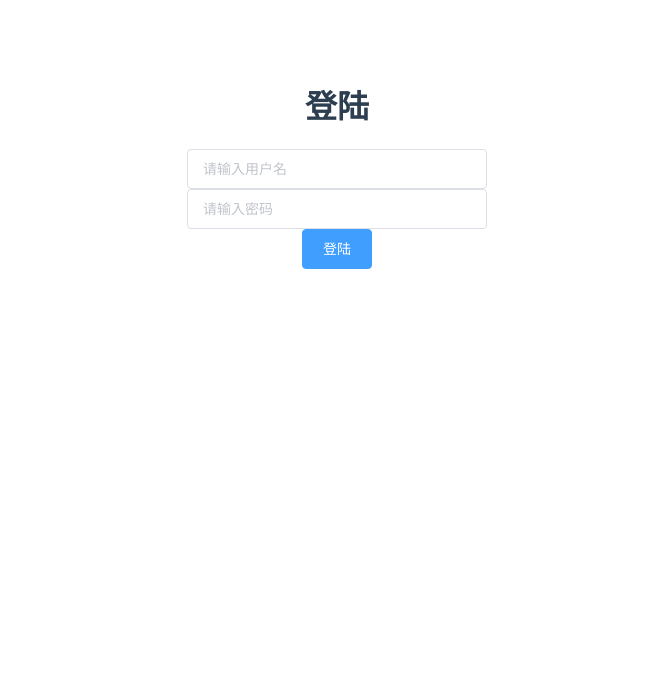
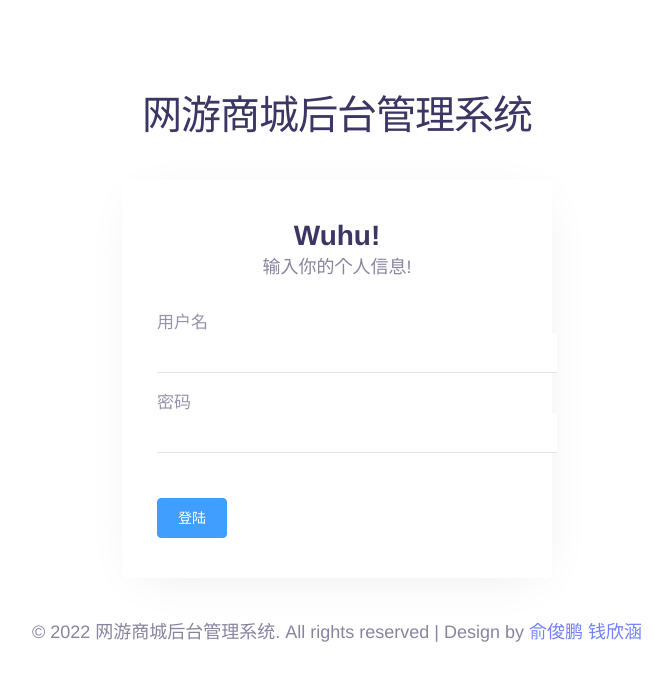
Before and after one commit to Aealen/QFManegerment, a Vue app: page / in a window 1280 px wide. Shown: the top 680 px of the page, without its empty margins (303-975 px from the left). Built offline with nearby package versions, Linux system fonts and the light colour scheme; what vue-session would draw is missing.

Commit message:
LoginPage

```diff
--- a/src/components/Login.vue
+++ b/src/components/Login.vue
@@ -1,21 +1,68 @@
 <template>
 <div class="maindiv">
-  <h1>登陆</h1>
-  <el-input v-if="loginType==0" class="inputSty" v-model="username" placeholder="请输入用户名"></el-input><br>
-  <el-input v-if="loginType==1" class="inputSty" v-model="email" placeholder="请输入邮箱"></el-input>
-  <el-input class="inputSty" v-model="password" placeholder="请输入密码" show-password></el-input><br>
+<!--  <h1>登陆</h1>-->
+<!--  <el-input v-if="loginType==0" class="inputSty" v-model="username" placeholder="请输入用户名"></el-input><br>-->
+<!--  <el-input v-if="loginType==1" class="inputSty" v-model="email" placeholder="请输入邮箱"></el-input>-->
+<!--  <el-input class="inputSty" v-model="password" placeholder="请输入密码" show-password></el-input><br>-->
 
-<!--  <div>-->
-<!--    <el-switch-->
-<!--      style="display: block"-->
-<!--      v-model="loginType"-->
-<!--      active-color="#13ce66"-->
-<!--      inactive-color="#ff4949"-->
-<!--      active-text="邮箱登陆"-->
-<!--      inactive-text="用户名登陆">-->
-<!--    </el-switch>-->
-<!--  </div>-->
-  <el-button @click="login" type="primary">登陆</el-button>
+<!--&lt;!&ndash;  <div>&ndash;&gt;-->
+<!--&lt;!&ndash;    <el-switch&ndash;&gt;-->
+<!--&lt;!&ndash;      style="display: block"&ndash;&gt;-->
+<!--&lt;!&ndash;      v-model="loginType"&ndash;&gt;-->
+<!--&lt;!&ndash;      active-color="#13ce66"&ndash;&gt;-->
+<!--&lt;!&ndash;      inactive-color="#ff4949"&ndash;&gt;-->
+<!--&lt;!&ndash;      active-text="邮箱登陆"&ndash;&gt;-->
+<!--&lt;!&ndash;      inactive-text="用户名登陆">&ndash;&gt;-->
+<!--&lt;!&ndash;    </el-switch>&ndash;&gt;-->
+<!--&lt;!&ndash;  </div>&ndash;&gt;-->
+<!--  <el-button @click="login" type="primary">登陆</el-button>-->
+
+  <section class="forms">
+    <div class="container">
+      <!-- logo -->
+      <div class="logo">
+        <a class="brand-logo" href="index.html">网游商城后台管理系统</a>
+      </div>
+      <!-- //logo -->
+      <div class="forms-grid">
+
+        <!-- login -->
+        <div class="login">
+          <span class="fas fa-sign-in-alt"></span>
+          <strong>Wuhu!</strong>
+          <span>输入你的个人信息!</span>
+
+          <form action="#" method="post" class="login-form">
+            <fieldset>
+              <div class="form">
+                <div class="form-row">
+                  <span class="fas fa-user"></span>
+                  <label class="form-label" for="input">用户名</label>
+                  <input type="text" class="form-text" v-model="username">
+                </div>
+                <div class="form-row">
+                  <span class="fas fa-eye"></span>
+                  <label class="form-label" for="input" >密码</label>
+                  <input type="password" class="form-text" v-model="password">
+                </div>
+
+                <div class="form-row button-login">
+                  <el-button @click="login" type="primary">登陆</el-button>
+                </div>
+              </div>
+            </fieldset>
+          </form>
+        </div>
+        <!-- //login -->
+      </div>
+
+      <!-- copyright -->
+      <div class="copy-right">
+        <p>&copy; 2022 网游商城后台管理系统. All rights reserved | Design by <a href="http://w3layouts.com/" target="_blank">俞俊鹏 钱欣涵</a></p>
+      </div>
+      <!-- //copyright -->
+    </div>
+  </section>
 
 </div>
 </template>
@@ -33,7 +80,8 @@ export default {
   },
   methods:{
     login(){
-
+      console.log(this.username)
+      console.log(this.password)
 
       this.$axios({
         method:'post',
@@ -81,4 +129,426 @@ export default {
   display: table;/*父元素设置表格属性*/
   text-align: center;
 }
+
+/*  wrapper */
+.wrapper {
+  width: 100%;
+  padding-right: 15px;
+  padding-left: 15px;
+  margin-right: auto;
+  margin-left: auto;
+}
+
+@media (min-width: 576px) {
+  .wrapper {
+    max-width: 540px;
+  }
+}
+
+@media (min-width: 768px) {
+  .wrapper {
+    max-width: 720px;
+  }
+}
+
+@media (min-width: 992px) {
+  .wrapper {
+    max-width: 960px;
+  }
+}
+
+@media (min-width: 1200px) {
+  .wrapper {
+    max-width: 1140px;
+  }
+}
+
+/*  /wrapper */
+
+.d-grid {
+  display: grid;
+}
+
+button,
+input,
+select {
+  -webkit-appearance: none;
+  outline: none;
+}
+
+button,
+.btn,
+select {
+  cursor: pointer;
+}
+
+a {
+  text-decoration: none;
+}
+
+h1,
+h2,
+h3,
+h4,
+h5,
+h6,
+p,
+ul,
+ol {
+  margin: 0;
+  padding: 0;
+}
+
+body {
+  background: #f1f1f1;
+  margin: 0;
+  padding: 0;
+}
+
+form,
+fieldset {
+  border: 0;
+  padding: 0;
+  margin: 0;
+}
+
+/*-- forms styling--*/
+section.forms {
+  padding: 30px;
+}
+
+.logo {
+  text-align: center;
+}
+
+a.brand-logo {
+  color: #3b3663;
+  font-size: 40px;
+  line-height: 50px;
+  letter-spacing: -1px;
+}
+
+.forms-grid {
+  align-items: center;
+  display: flex;
+  justify-content: center;
+  margin: 40px auto;
+  max-width: 1200px;
+  width: 100%;
+}
+
+
+.btn {
+  align-items: center;
+  background: #4d61fc;
+  border-radius: 6px;
+  border: 0;
+  color: #fff;
+  cursor: pointer;
+  display: flex;
+  font-size: 16px;
+  padding: 15px 45px;
+  transition: 0.2s;
+  font-weight: 600;
+}
+
+.btn:hover {
+  background: #2036de;
+  transform: translateY(-2px);
+}
+
+.btn .fas.fa-arrow-right {
+  color: #fff;
+  font-size: 12px;
+  line-height: 12px;
+  margin: 0 0 0 10px;
+}
+
+.register,
+.login {
+  border-radius: 5px;
+  box-shadow: 2px 9px 49px -17px rgba(0, 0, 0, 0.1);
+  height: auto;
+  max-width: 400px;
+  padding: 40px 15px;
+  text-align: center;
+  width: 100%;
+}
+
+.register .fas,
+.login .fas {
+  color: #4d61fc;
+  font-size: 30px;
+  margin-bottom: 5px;
+}
+
+.register strong,
+.login strong {
+  color: #3b3663;
+  display: block;
+  font-size: 28px;
+}
+
+.register span,
+.login span {
+  color: #696687;
+  font-size: 18px;
+  opacity: .8;
+}
+
+.register .create-account,
+.login .create-account {
+  border-top: 1px solid #e2e2e2;
+  display: flex;
+  justify-content: center;
+  margin-top: 25px;
+  padding-top: 20px;
+}
+
+.register .create-account strong,
+.login .create-account strong {
+  font-size: 16px;
+  margin-left: 5px;
+  text-decoration: underline;
+}
+
+.register,
+.login {
+  background: #fff;
+}
+
+.register .form,
+.login .form {
+  margin-top: 30px;
+  padding: 0 20px;
+}
+
+.register .form .form-row,
+.login .form .form-row {
+  position: relative;
+  text-align: left;
+}
+
+.register .form .form-row .fas,
+.login .form .form-row .fas {
+  font-size: 16px;
+  position: absolute;
+  right: 10px;
+  top: 30px;
+  color: #696687;
+  opacity: .3;
+}
+
+.register .form .form-row.bottom,
+.login .form .form-row.bottom {
+  display: flex;
+  justify-content: space-between;
+}
+
+.register .form .form-row.bottom .forgot,
+.login .form .form-row.bottom .forgot {
+  color: #4d61fc;
+  font-size: 18px;
+  opacity: .7;
+}
+
+.register .form .form-row.bottom .forgot:hover,
+.login .form .form-row.bottom .forgot:hover {
+  opacity: 1;
+}
+
+.register .form .form-row.button-login,
+.login .form .form-row.button-login {
+  margin-top: 30px;
+}
+
+.register .form .form-row.button-login .fas,
+.login .form .form-row.button-login .fas {
+  position: static;
+}
+
+.register .form .form-row .form-check input[type="checkbox"]+label,
+.login .form .form-row .form-check input[type="checkbox"]+label {
+  cursor: pointer;
+  display: block;
+  color: #696687;
+  font-size: 18px;
+  opacity: .7;
+}
+
+.register .form .form-row .form-check input[type="checkbox"],
+.login .form .form-row .form-check input[type="checkbox"] {
+  display: none;
+}
+
+.register .form .form-row .form-check input[type="checkbox"]+label:before,
+.login .form .form-row .form-check input[type="checkbox"]+label:before {
+  border-radius: 3px;
+  border: 1px solid #e2e2e2;
+  color: transparent;
+  content: "\2714";
+  display: inline-block;
+  height: 18px;
+  margin-right: 5px;
+  transition: 0.2s;
+  vertical-align: inherit;
+  width: 18px;
+  text-align: center;
+  line-height: 20px;
+}
+
+.register .form .form-row .form-check input[type="checkbox"]+label:active:before,
+.login .form .form-row .form-check input[type="checkbox"]+label:active:before {
+  transform: scale(1.1);
+}
+
+.register .form .form-row .form-check input[type="checkbox"]:checked+label:before,
+.login .form .form-row .form-check input[type="checkbox"]:checked+label:before {
+  background-color: #4d61fc;
+  border-color: #4d61fc;
+  color: #fff;
+}
+
+.register .form .form-label,
+.login .form .form-label {
+  color: #696687;
+  font-size: 17px;
+  opacity: .7;
+}
+
+.register .form-password,
+.register .form-text,
+.login .form-password,
+.login .form-text {
+  color: #696687;
+  font-size: 18px;
+  border: 0;
+  height: 40px;
+  margin-bottom: 15px;
+  padding: 0 40px 0 0px;
+  width: 100%;
+  background: white no-repeat;
+  transition: 100ms all linear 0s;
+  background-image: linear-gradient(to bottom, rgba(77, 97, 252, 0.63) 0%, #4d61fc 90%), linear-gradient(to bottom, #e1e1e1, #e1e1e1);
+  background-size: 0 2px, 100% 1px;
+  background-position: 50% 100%, 50% 100%;
+  transition: background-size 0.3s cubic-bezier(0.64, 0.09, 0.08, 1);
+}
+
+.register .form-password:focus,
+.register .form-text:focus,
+.login .form-password:focus,
+.login .form-text:focus {
+  background-size: 100% 2px, 100% 1px;
+  outline: none;
+}
+
+.register {
+  margin-left: 30px;
+}
+
+.register .form .form-row .button-login {
+  margin-top: 20px;
+}
+
+.register .btn-login .fas.fa-arrow-right,
+.login .btn-login .fas.fa-arrow-right {
+  color: #fff;
+  opacity: 1;
+}
+
+.register .social-media {
+  font-size: 20px;
+  margin-top: 10px;
+}
+
+.register .social-media .fab {
+  margin: 0 5px;
+}
+
+.register .social-media a.fb span {
+  color: #3b5998;
+}
+
+.register .social-media a.tw span {
+  color: #1da1f2;
+}
+
+.register .social-media a.pi span {
+  color: #e60023;
+}
+
+.copy-right p {
+  color: #696687;
+  font-size: 18px;
+  opacity: .8;
+  line-height: 28px;
+  text-align: center;
+  padding: 0 15px;
+}
+
+.copy-right p a {
+  color: #4d61fc;
+}
+
+.copy-right p a:hover {
+  color: #293cca;
+}
+
+@media (max-width: 870px) {
+  .forms-grid {
+    flex-wrap: wrap;
+    flex-direction: column;
+    margin: 30px auto;
+  }
+
+  .register {
+    margin-left: 0px;
+    margin-top: 30px;
+  }
+}
+
+@media (max-width: 480px) {
+  a.brand-logo {
+    font-size: 36px;
+    line-height: 46px;
+  }
+}
+
+@media (max-width: 415px) {
+  a.brand-logo {
+    font-size: 30px;
+    line-height: 40px;
+  }
+}
+
+@media (max-width: 384px) {
+  section.forms {
+    padding: 30px 15px;
+  }
+
+  .register,
+  .login {
+    padding: 35px 5px;
+  }
+
+  .register .form .form-row.bottom .forgot,
+  .login .form .form-row.bottom .forgot,
+  .register .form .form-row .form-check input[type="checkbox"]+label,
+  .login .form .form-row .form-check input[type="checkbox"]+label {
+    font-size: 17px;
+  }
+
+  .register strong,
+  .login strong {
+    font-size: 25px;
+  }
+
+  .register .fas,
+  .login .fas {
+    font-size: 25px;
+  }
+}
+
+/*-- //forms styling--*/
 </style>
```
Also changed, not shown: src/components/AddWare.vue (line endings or trailing spaces).
